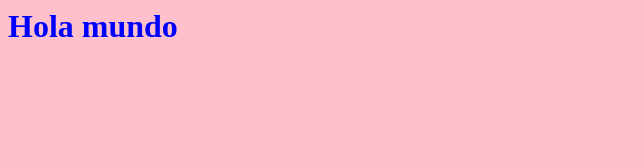
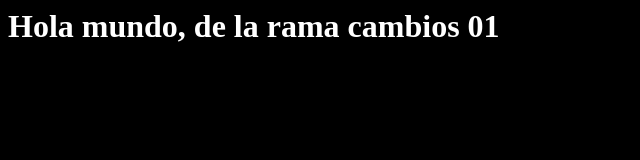
Before and after one commit to EvanSilva/-Contornos-Ejercicio-4.9, a plain HTML site: page index.html in a window 1280 px wide. Shown: the whole page, without its empty margins (0-640 px from the left). Drawn offline with Linux system fonts and the light colour scheme.

Commit message:
Primer commit rama cambios01

```diff
--- a/index.html
+++ b/index.html
@@ -1,8 +1,8 @@
 <html>
 <head>
-<link rel="stylesheet" type="text/css" href="style.css">
+<link rel="stylesheet" type="text/css" href="style2.css">
 </head>
 <body>
-<h1>Hola mundo</h1>
+<h1>Hola mundo, de la rama cambios 01</h1>
 </body>
 </html>
--- a/style.css
+++ /dev/null
@@ -1,2 +0,0 @@
-body { background-color: pink;}
-h1 {color: blue;}
--- /dev/null
+++ b/style2.css
@@ -0,0 +1,2 @@
+body { background-color: black;}
+h1 {color: white;}
```
